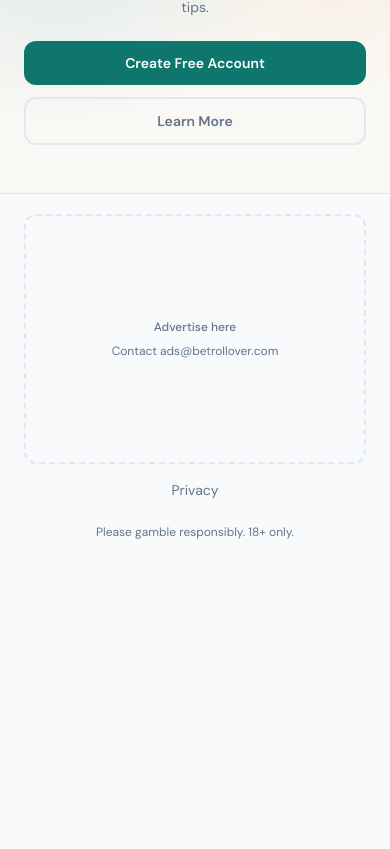
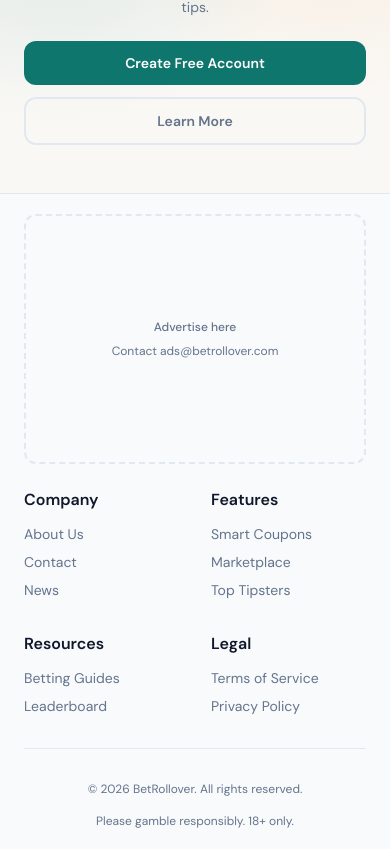
Before and after one commit to wastwagon/betrollover, a Next.js app in the folder web/: page / in a window 390 px wide. Shown: the part 2598-3447 px from the top of the page. Before the commit the page ends 3158 px from the top, so only its background shows below. Built offline with nearby package versions, Linux system fonts and the light colour scheme; no server answers.

Commit message:
fix: resolve archive route conflict and improve filter logging

```diff
--- a/web/app/predictions/page.tsx
+++ b/web/app/predictions/page.tsx
@@ -1,6 +1,7 @@
 'use client';
 
 import { useEffect, useState } from 'react';
+import { useRouter, useSearchParams } from 'next/navigation';
 import { SiteHeader } from '@/components/SiteHeader';
 import { AppFooter } from '@/components/AppFooter';
 import { PickCard } from '@/components/PickCard';
@@ -41,11 +42,22 @@
 }
 
 export default function SmartCouponsPage() {
+  /* eslint-disable-next-line react-hooks/rules-of-hooks */
+  const searchParams = useSearchParams();
+  const router = useRouter();
+  const initialTab = (searchParams?.get('tab') === 'archive') ? 'archive' : 'active';
   const [activeCoupons, setActiveCoupons] = useState<SmartCoupon[]>([]);
   const [archiveCoupons, setArchiveCoupons] = useState<SmartCoupon[]>([]);
   const [stats, setStats] = useState<ArchiveStats | null>(null);
   const [loading, setLoading] = useState(true);
-  const [tab, setTab] = useState<'active' | 'archive'>('active');
+  const [tab, setTab] = useState<'active' | 'archive'>(initialTab);
+
+  const handleTabChange = (newTab: 'active' | 'archive') => {
+    setTab(newTab);
+    const newParams = new URLSearchParams(searchParams.toString());
+    newParams.set('tab', newTab);
+    router.replace(`/predictions?${newParams.toString()}`, { scroll: false });
+  };
 
   useEffect(() => {
     const fetchData = async () => {
@@ -145,7 +157,7 @@
         {/* Tabs */}
         <div className="flex items-center gap-2 mb-8 border-b border-[var(--border)] pb-1">
           <button
-            onClick={() => setTab('active')}
+            onClick={() => handleTabChange('active')}
             className={`px-6 py-3 rounded-t-lg font-medium text-sm transition-all relative top-[1px] ${tab === 'active'
               ? 'text-[var(--primary)] border-b-2 border-[var(--primary)] bg-[var(--primary)]/5'
               : 'text-[var(--text-muted)] hover:text-[var(--text)] hover:bg-[var(--card)]'
@@ -154,7 +166,7 @@
             Active Coupons ({activeCoupons.length})
           </button>
           <button
-            onClick={() => setTab('archive')}
+            onClick={() => handleTabChange('archive')}
             className={`px-6 py-3 rounded-t-lg font-medium text-sm transition-all relative top-[1px] ${tab === 'archive'
               ? 'text-[var(--primary)] border-b-2 border-[var(--primary)] bg-[var(--primary)]/5'
               : 'text-[var(--text-muted)] hover:text-[var(--text)] hover:bg-[var(--card)]'
@@ -177,7 +189,7 @@
             }
             actionLabel={tab === 'active' ? 'Browse Marketplace' : 'View Today\'s Coupons'}
             actionHref={tab === 'active' ? '/marketplace' : undefined}
-            onActionClick={tab === 'active' ? undefined : () => setTab('active')}
+            onActionClick={tab === 'active' ? undefined : () => handleTabChange('active')}
           />
         ) : (
           <div className="grid grid-cols-1 md:grid-cols-2 lg:grid-cols-3 xl:grid-cols-4 gap-6">
--- a/web/components/AppFooter.tsx
+++ b/web/components/AppFooter.tsx
@@ -7,16 +7,44 @@
   return (
     <footer className="mt-auto border-t border-[var(--border)] bg-[var(--bg)]">
       <div className="max-w-7xl mx-auto px-6 lg:px-8 py-5">
-        <AdSlot zoneSlug="footer" className="flex justify-center mb-4" />
-        <div className="flex flex-col sm:flex-row items-center justify-center gap-6 text-sm text-[var(--text-muted)]">
-          <Link
-            href="/privacy"
-            className="hover:text-[var(--text)] transition-colors duration-200"
-          >
-            Privacy
-          </Link>
-          <span className="hidden sm:inline text-[var(--border)]">·</span>
-          <span className="text-xs">Please gamble responsibly. 18+ only.</span>
+        <AdSlot zoneSlug="footer" className="flex justify-center mb-6" />
+
+        <div className="grid grid-cols-2 md:grid-cols-4 gap-8 mb-8 border-b border-[var(--border)] pb-8">
+          <div>
+            <h3 className="font-semibold mb-3 text-[var(--text)]">Company</h3>
+            <ul className="space-y-2 text-sm text-[var(--text-muted)]">
+              <li><Link href="/about" className="hover:text-[var(--primary)]">About Us</Link></li>
+              <li><Link href="/contact" className="hover:text-[var(--primary)]">Contact</Link></li>
+              <li><Link href="/news" className="hover:text-[var(--primary)]">News</Link></li>
+            </ul>
+          </div>
+          <div>
+            <h3 className="font-semibold mb-3 text-[var(--text)]">Features</h3>
+            <ul className="space-y-2 text-sm text-[var(--text-muted)]">
+              <li><Link href="/predictions" className="hover:text-[var(--primary)]">Smart Coupons</Link></li>
+              <li><Link href="/marketplace" className="hover:text-[var(--primary)]">Marketplace</Link></li>
+              <li><Link href="/tipsters" className="hover:text-[var(--primary)]">Top Tipsters</Link></li>
+            </ul>
+          </div>
+          <div>
+            <h3 className="font-semibold mb-3 text-[var(--text)]">Resources</h3>
+            <ul className="space-y-2 text-sm text-[var(--text-muted)]">
+              <li><Link href="/resources" className="hover:text-[var(--primary)]">Betting Guides</Link></li>
+              <li><Link href="/leaderboard" className="hover:text-[var(--primary)]">Leaderboard</Link></li>
+            </ul>
+          </div>
+          <div>
+            <h3 className="font-semibold mb-3 text-[var(--text)]">Legal</h3>
+            <ul className="space-y-2 text-sm text-[var(--text-muted)]">
+              <li><Link href="/terms" className="hover:text-[var(--primary)]">Terms of Service</Link></li>
+              <li><Link href="/privacy" className="hover:text-[var(--primary)]">Privacy Policy</Link></li>
+            </ul>
+          </div>
+        </div>
+
+        <div className="flex flex-col sm:flex-row items-center justify-between gap-4 text-xs text-[var(--text-muted)]">
+          <span>&copy; {new Date().getFullYear()} BetRollover. All rights reserved.</span>
+          <span>Please gamble responsibly. 18+ only.</span>
         </div>
       </div>
     </footer>
--- a/web/components/SiteHeader.tsx
+++ b/web/components/SiteHeader.tsx
@@ -5,13 +5,11 @@
 import { useRouter, usePathname } from 'next/navigation';
 
 const navLinks = [
+  { href: '/predictions', label: 'Smart Coupons' },
   { href: '/marketplace', label: 'Marketplace' },
-  { href: '/news', label: 'News' },
-  { href: '/resources', label: 'Resources' },
   { href: '/tipsters', label: 'Tipsters' },
   { href: '/leaderboard', label: 'Leaderboard' },
-  { href: '/about', label: 'About' },
-  { href: '/contact', label: 'Contact' },
+  { href: '/news', label: 'News' },
 ];
 
 export function SiteHeader() {
@@ -58,11 +56,10 @@
                 <Link
                   key={link.href}
                   href={link.href}
-                  className={`font-medium transition-colors ${
-                    isActive
+                  className={`font-medium transition-colors ${isActive
                       ? 'text-[var(--primary)]'
                       : 'text-[var(--text-muted)] hover:text-[var(--primary)]'
-                  }`}
+                    }`}
                 >
                   <span className={isActive ? 'border-b-2 border-[var(--primary)] pb-0.5' : ''}>
                     {link.label}
@@ -138,11 +135,10 @@
                     key={link.href}
                     href={link.href}
                     onClick={() => setMobileMenuOpen(false)}
-                    className={`px-4 py-3 rounded-lg font-medium ${
-                      isActive
+                    className={`px-4 py-3 rounded-lg font-medium ${isActive
                         ? 'text-[var(--primary)] bg-[var(--primary-light)]'
                         : 'text-[var(--text)] hover:bg-[var(--primary-light)] hover:text-[var(--primary)]'
-                    }`}
+                      }`}
                   >
                     {link.label}
                   </Link>
```
Also changed, not shown: 1 other file (tests, documents, lock files or other folders).
